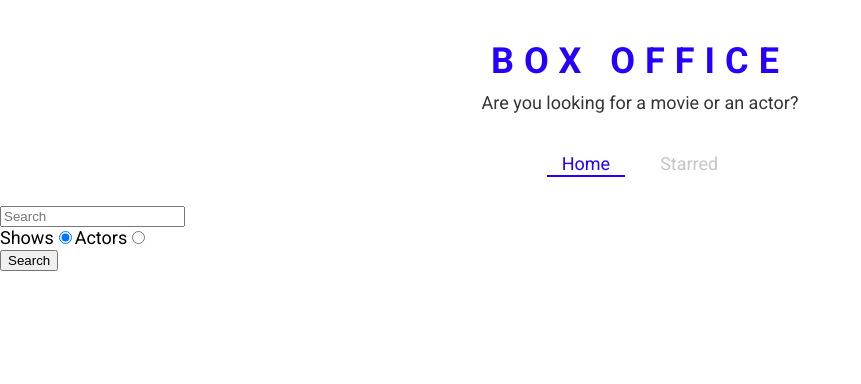
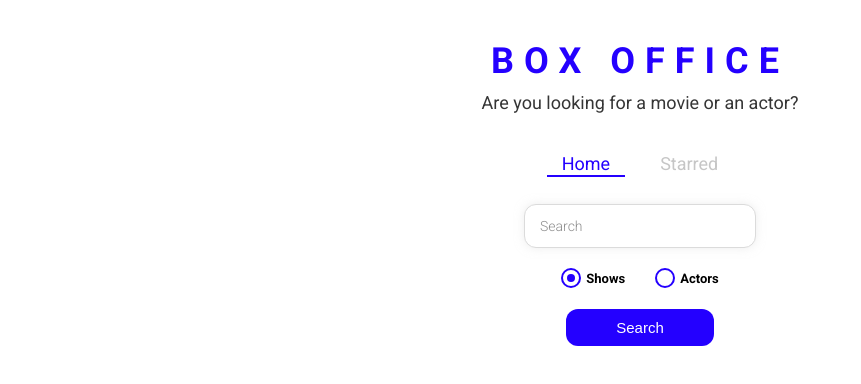
Before and after one commit to anurupreddy127/box-office, a React (Create React App) app: page / in a window 1280 px wide. Shown: the top 384 px of the page, without its empty margins (0-861 px from the left). Built offline with nearby package versions, Linux system fonts and the light colour scheme; no server answers.

Commit message:
styled the entire app

```diff
--- /dev/null
+++ b/src/components/CustomRadio.jsx
@@ -0,0 +1,66 @@
+import React from 'react';
+import styled from 'styled-components';
+
+const RadioWrapper = styled.label`
+  display: block;
+  position: relative;
+  padding-left: 25px;
+  cursor: pointer;
+  font-size: 13px;
+  user-select: none;
+  font-weight: 700;
+  line-height: 1.65;
+
+  input {
+    position: absolute;
+    opacity: 0;
+    cursor: pointer;
+  }
+
+  span {
+    position: absolute;
+    top: 0;
+    left: 0;
+    height: 16px;
+    width: 16px;
+    background-color: #fff;
+    border: 2px solid ${({ theme }) => theme.mainColors.blue};
+    border-radius: 50%;
+  }
+
+  input:checked ~ span {
+    background-color: #fff;
+    border: 2px solid ${({ theme }) => theme.mainColors.blue};
+  }
+
+  span:after {
+    content: '';
+    position: absolute;
+    display: none;
+  }
+
+  input:checked ~ span:after {
+    display: block;
+  }
+
+  span:after {
+    top: 4px;
+    left: 4px;
+    width: 8px;
+    height: 8px;
+    border-radius: 50%;
+    background: ${({ theme }) => theme.mainColors.blue};
+  }
+`;
+
+const CustomRadio = ({ label, ...restProps }) => {
+  return (
+    <RadioWrapper htmlFor={restProps.id}>
+      {label}
+      <input {...restProps} type="radio" />
+      <span />
+    </RadioWrapper>
+  );
+};
+
+export default CustomRadio;
--- a/src/components/pages/Home.jsx
+++ b/src/components/pages/Home.jsx
@@ -4,6 +4,12 @@
 import ShowGrid from '../show/ShowGrid';
 import ActorGrid from '../actor/ActorGrid';
 import { useLastQuesry } from '../../misc/custom-hooks';
+import {
+  RadioInputsWrapper,
+  SearchButtonWrapper,
+  SearchInput,
+} from './Home.styled';
+import CustomRadio from '../CustomRadio';
 
 const Home = () => {
   const [input, setInput] = useLastQuesry();
@@ -51,7 +57,7 @@
 
   return (
     <MainPage>
-      <input
+      <SearchInput
         type="text"
         placeholder="Search"
         onChange={onInputChange}
@@ -59,33 +65,31 @@
         onKeyDown={onKeyDown}
       />
 
-      <div>
-        <label htmlFor="shows-search">
-          Shows
-          <input
+      <RadioInputsWrapper>
+        <div>
+          <CustomRadio
+            label="Shows"
             id="shows-search"
-            type="radio"
             value="shows"
             checked={isShowsSearch}
             onChange={OnRadioChange}
           />
-        </label>
-
-        <label htmlFor="actors-search">
-          Actors
-          <input
+        </div>
+        <div>
+          <CustomRadio
+            label="Actors"
             id="actors-search"
-            type="radio"
             value="people"
             checked={!isShowsSearch}
             onChange={OnRadioChange}
           />
-        </label>
-      </div>
-
-      <button type="button" onClick={onSearch}>
-        Search
-      </button>
+        </div>
+      </RadioInputsWrapper>
+      <SearchButtonWrapper>
+        <button type="button" onClick={onSearch}>
+          Search
+        </button>
+      </SearchButtonWrapper>
       {renderResults()}
     </MainPage>
   );
--- /dev/null
+++ b/src/components/pages/Home.styled.jsx
@@ -0,0 +1,49 @@
+import styled from 'styled-components';
+
+export const SearchInput = styled.input`
+  display: block;
+  font-family: 'Roboto', sans-serif;
+  width: 200px;
+  margin: auto;
+  outline: none;
+  padding: 13px 15px;
+  border: 1px solid #dbdbdb;
+  box-shadow: 0px 0px 10px 0px rgba(219, 219, 219, 0.5);
+  font-size: 14px;
+  border-radius: 12px;
+  color: #8d8d8d;
+
+  &::placeholder {
+    font-weight: 300;
+    color: #8d8d8d;
+  }
+`;
+
+export const RadioInputsWrapper = styled.div`
+  display: flex;
+  justify-content: center;
+  margin: 20px 0;
+
+  div {
+    margin: 0 15px;
+  }
+`;
+
+export const SearchButtonWrapper = styled.div`
+  text-align: center;
+  margin-bottom: 35px;
+
+  button {
+    color: #fff;
+    background-color: ${({ theme }) => theme.mainColors.blue};
+    margin: auto;
+    padding: 10px 50px;
+    font-size: 15px;
+    border: none;
+    outline: none;
+    border-radius: 12px;
+    &:hover {
+      cursor: pointer;
+    }
+  }
+`;
```
